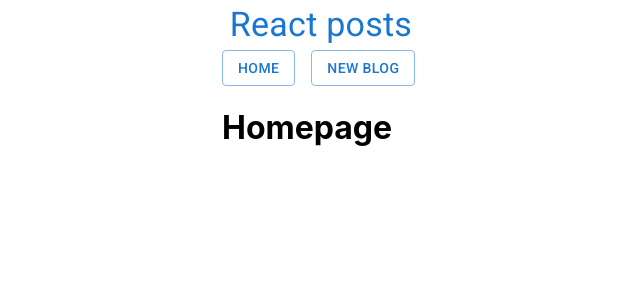
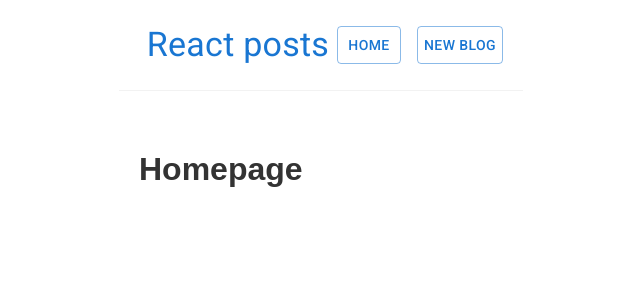
Before and after one commit to diegochiquero/react-blog, a React (Create React App) app: page / in a window 1280 px wide. Shown: the top 300 px of the page, without its empty margins (319-959 px from the left). Built offline with nearby package versions, Linux system fonts and the light colour scheme.

Commit message:
feat: add css styles

```diff
--- a/src/index.css
+++ b/src/index.css
@@ -1,13 +1,50 @@
-body {
+@import url("https://fonts.googleapis.com/css2?family=Quicksand:wght@300;400;500;600;700&display=swap");
+
+/* base styles */
+* {
   margin: 0;
-  font-family: -apple-system, BlinkMacSystemFont, 'Segoe UI', 'Roboto', 'Oxygen',
-    'Ubuntu', 'Cantarell', 'Fira Sans', 'Droid Sans', 'Helvetica Neue',
-    sans-serif;
-  -webkit-font-smoothing: antialiased;
-  -moz-osx-font-smoothing: grayscale;
+  font-family: "Arial";
+  color: #333;
+}
+.navbar {
+  padding: 20px;
+  display: flex;
+  align-items: center;
+  max-width: 600px;
+  margin: 0 auto;
+  border-bottom: 1px solid #f2f2f2;
+}
+.navbar h1 {
+  color: #1E88E5;
+}
+.navbar .links {
+  margin-left: auto;
+}
+.navbar a {
+  margin-left: 16px;
+  text-decoration: none;
+  padding: 6px;
+}
+.navbar a:hover {
+  color: #1E88E5;
+}
+.content {
+  max-width: 600px;
+  margin: 40px auto;
+  padding: 20px;
 }
 
-code {
-  font-family: source-code-pro, Menlo, Monaco, Consolas, 'Courier New',
-    monospace;
+/* blog previews / list */
+.blog-preview {
+  padding: 10px 16px;
+  margin: 20px 0;
+  border-bottom: 1px solid #fafafa;
 }
+.blog-preview:hover {
+  box-shadow: 1px 3px 5px rgba(0,0,0,0.1);
+}
+.blog-preview h2 {
+  font-size: 20px;
+  color: #1E88E5;
+  margin-bottom: 8px;
+}
```
